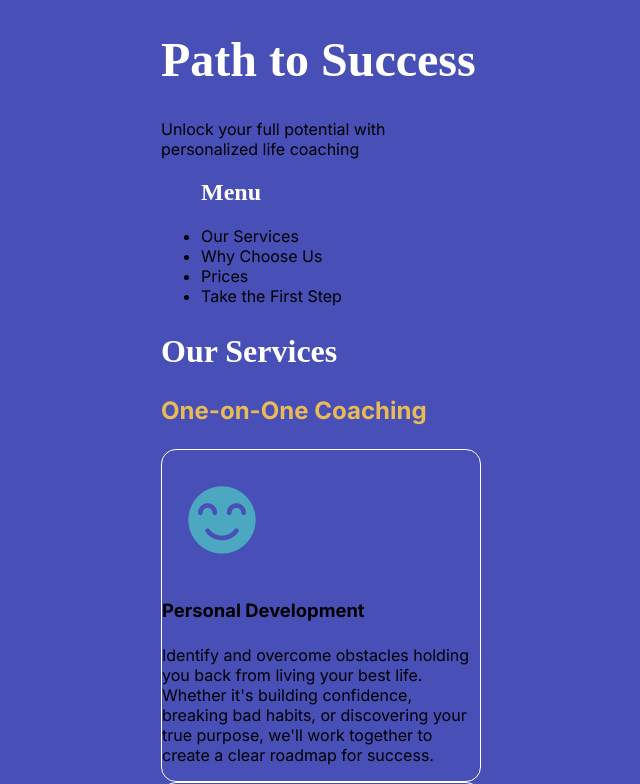
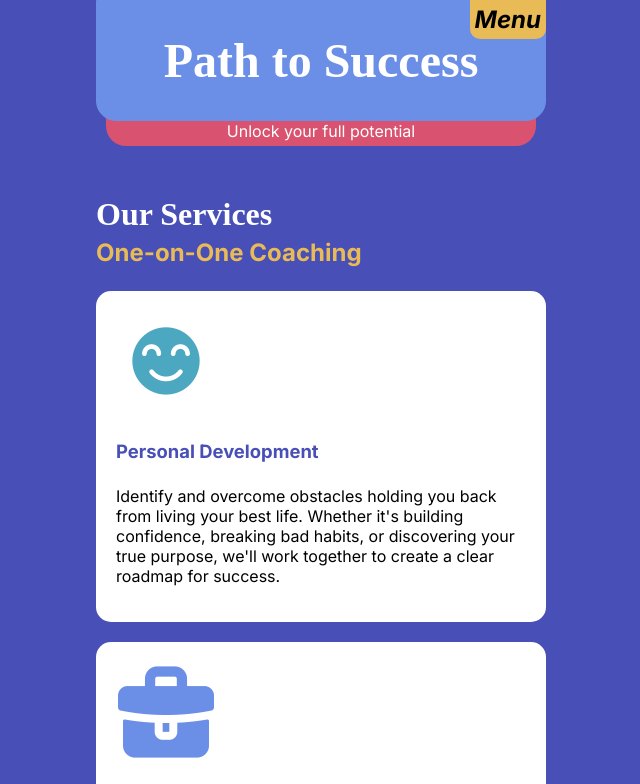
Before and after one commit to KayodeB03/path-to-success, a plain HTML site: page index.html in a window 1280 px wide. Shown: the top 784 px of the page, without its empty margins (319-959 px from the left). Drawn offline with Linux system fonts and the light colour scheme; a web font is replaced by a local one.

Commit message:
html and css update
html and css update

```diff
--- a/index.html
+++ b/index.html
@@ -11,13 +11,13 @@
         <h1>
             Path to Success
         </h1>
-        <p>
-            Unlock your full potential with personalized life coaching
-        </p>
+        <h2 class="menu-button">Menu</h2>
     </header>
+    <p class="unlock">
+      Unlock your full potential
+  </p>
     <nav>
-        <ul>
-            <h2>Menu</h2>
+        <ul class ="hidden">
             <li>Our Services</li>
             <li>Why Choose Us</li>
             <li>Prices</li>
@@ -100,7 +100,7 @@ Workshops & Seminars
 <p>Access our online courses at your convenience. With video lessons, downloadable resources, and exercises, you can learn at your own pace from the comfort of your home.</p>
 </section>
 
-<section>
+<section class="section3">
 <h2>
     Why Choose Us
 </h2>
@@ -112,13 +112,10 @@ Workshops & Seminars
 </ul>
 </section>
 
-<section>
-<h2>
-    Pricing
-</h2>
-<h3>
-    One-on-One Coaching
-</h3>
+<h2>Pricing</h2>
+<h3>One-on-One Coaching</h3>
+
+<section class="section2">
 <table>
     <tr>
       <th>Service</th>
@@ -139,9 +136,8 @@ Workshops & Seminars
   </table>
 </section>
 
-<section>
 <h3>Group Coaching</h3>
-
+<section class="section2">
 <table>
     <tr>
       <th>Service</th>
@@ -158,9 +154,8 @@ Workshops & Seminars
   </table>
 </section>
 
-<section>
 <h3>Workshops & Seminars</h3>
-
+<section class="section2">
 <table>
     <tr>
       <th>Service</th>
@@ -177,9 +172,8 @@ Workshops & Seminars
   </table>
 </section>
 
-<section>
 <h3>Online Courses</h3>
-
+<section class="section2">
 <table>
     <tr>
       <th>Service</th>
@@ -196,10 +190,12 @@ Workshops & Seminars
   </table>
 </section>
 
+<section class="section3">
 <h2>Take the First Step Today</h2>
 <p>Your journey to a more fulfilling life begins with a single step. Book a free 30-minute consultation today to discover how our coaching services can help you achieve your goals. Let's work together to create the life you've always dreamed of!</p>
 
 <a href="#">Schedule Now</a>
+</section>
 </main>
 <footer>
 <small>
--- a/style.css
+++ b/style.css
@@ -13,13 +13,47 @@
     --pink:#D9526F;
     --dark-gray:#1E1E1E;
     --white:#FFFFFF;
-
 }
 /* GLOBAL STYLES (mobile first/small) */
 body{
     margin: 0px auto;
-    width: 320px;
+    width: 450px;
     background-color:var(--purple);
+    font-family: "Inter" , serif;
+}
+header{
+    margin: 0px auto;
+    border: 1px solid var(--lavender);
+    background-color: var(--lavender);
+    border-radius: 0 0 20px 20px;
+    position: relative;
+}
+
+.menu-button {
+    position: absolute;
+    top: -1px;
+    right: -1px;
+    background-color: var(--yellow);
+    color:var(--black);
+    padding: 5px;
+    font-family: "Inter" , serif;
+    border-radius: 0 0 10px 10px;
+    font-style: italic;
+    font-size: 1.5em;
+}
+
+.unlock {
+    margin: -20px auto 0 auto;
+    margin-bottom: 50px;
+    padding-top: 20px;
+    padding-bottom: 5px;
+    text-align: center;
+    background-color: var(--pink);
+    border-radius: 0 0 20px 20px;
+    align-self: center;
+    color:var(--white);
+    width: 430px;
+
 }
 
 h1, h2{
@@ -27,12 +61,10 @@ h1, h2{
     color: var(--white);
 }
 
-h3,h4,p,small,a,th,td,li{
-    font-family: "Inter" , serif;
-}
-
 h1{
     font-size: 3em;
+    text-align: center;
+    white-space: nowrap;
 }
 
 nav h2{
@@ -41,22 +73,63 @@ nav h2{
 
 h2{
     font-size: 2em;
+    margin-bottom: 5px;
+    margin-top:0;
 }
 
 h3{
     font-size: 1.5em;
     color:var(--yellow);
+    margin-top: 0px;
 }
 
 h4{
     font-size: 1.15em;
+    color: var(--purple)
 }
 
-section{
-    border: 1px solid white;
+section {
+    background-color: var(--white);
     border-radius: 15px;
+    padding: 20px;
+    margin: 20px auto;
+    text-align: left;
+
 }
-section img{
-    margin-top: 20px;
-    margin-left: 10px;
+
+table{
+    border-collapse: collapse;
+    margin: auto;
 }
+
+th, td {
+
+    padding: 10px;
+    border: 3px solid var(--yellow);
+    color: var(--black);
+    padding:15px;
+    background-color: var(--white);
+}
+
+th {
+    background-color: var(--yellow);
+    font-weight: bold;
+    text-transform: uppercase;
+}
+
+.section2{
+    background-color: var(--purple);
+}
+
+.section3{
+    background-color: var(--pink);
+    border-radius: 0px;
+}
+
+#schedule{
+
+}
+
+.hidden{
+    display: none;
+}
```
